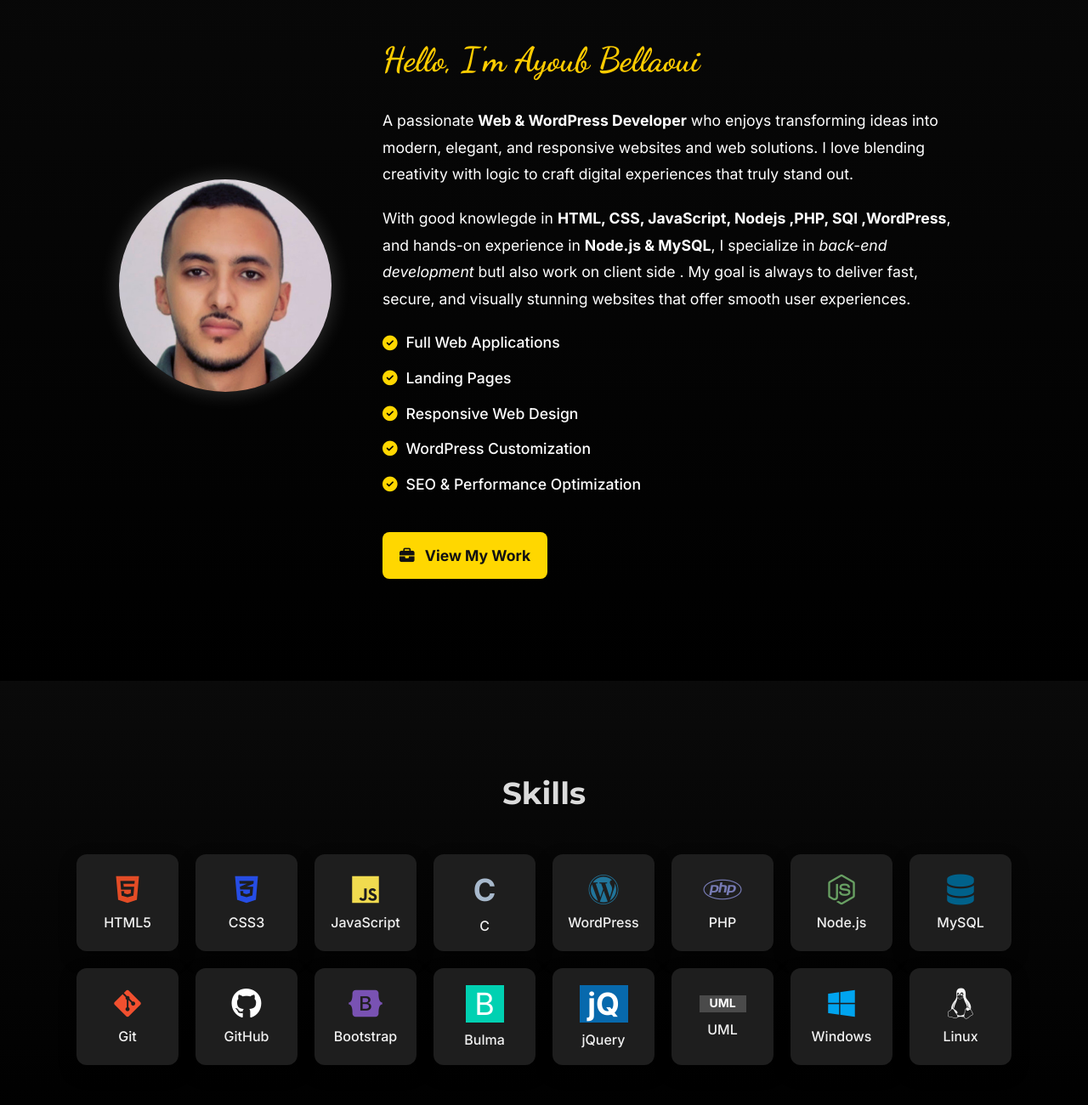
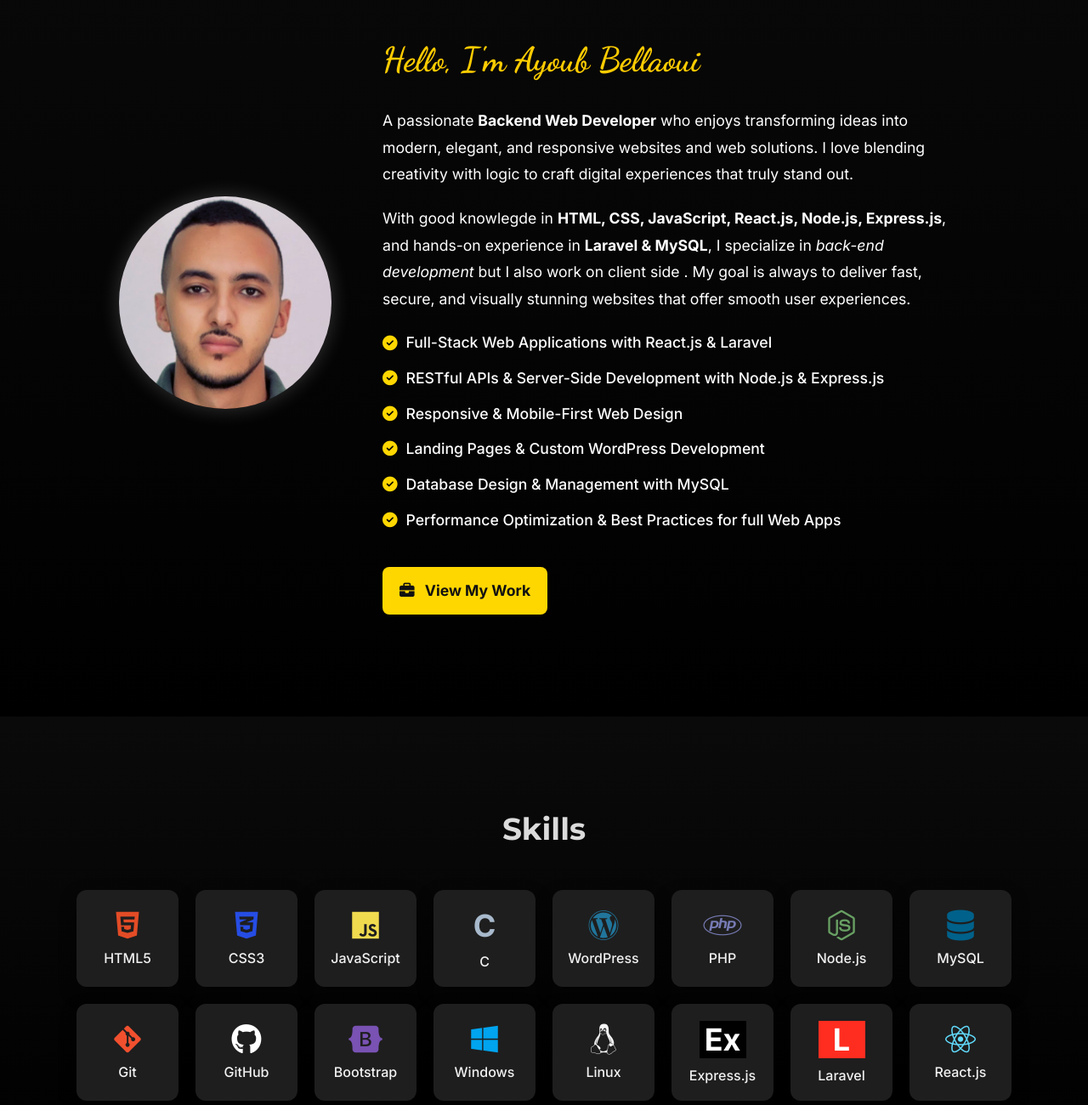
Before and after one commit to AyoubBellaoui/Portfolio, a plain HTML site: page MyNewPortfolio/index.html in a window 1280 px wide. Shown: the part 1120-2420 px from the top of the page at 85% size. Drawn offline with nearby package versions, Linux system fonts and the light colour scheme.

Commit message:
Add files via upload

```diff
--- a/MyNewPortfolio/index.html
+++ b/MyNewPortfolio/index.html
@@ -43,7 +43,7 @@
 
     <section class="main-section" id="main">
         <div class="intro-section">
-            <p class="intro-text">Ayoub Bellaoui Portfolio <br> <span class="small-text-intro">Web & WordPress Developer | Building Web Solutions</span></p>
+            <p class="intro-text">Ayoub Bellaoui Portfolio <br> <span class="small-text-intro">Backend Web Developer | Building Web Solutions</span></p>
         </div>
     </section>
 
@@ -61,26 +61,28 @@
         <div class="about-text" data-aos="fade-left">
             <h3>Hello, I'm <span>Ayoub Bellaoui</span></h3>
             <p class="about-intro">
-            A passionate <strong>Web & WordPress Developer</strong> who enjoys transforming ideas into
+            A passionate <strong>Backend Web Developer</strong> who enjoys transforming ideas into
             <span>modern, elegant, and responsive websites and web solutions</span>. I love blending creativity with logic to
             craft digital experiences that truly stand out.
             </p>
 
             <p class="about-details">
-            With good knowlegde in <strong>HTML, CSS, JavaScript, Nodejs ,PHP, SQl ,WordPress</strong>, and hands-on experience
-            in <strong>Node.js & MySQL</strong>, I specialize in <em>back-end development</em> butI also work on client side
+            With good knowlegde in <strong>HTML, CSS, JavaScript, React.js, Node.js, Express.js</strong>, and hands-on experience
+            in <strong>Laravel & MySQL</strong>, I specialize in <em>back-end development</em> but I also work on client side
             . My goal is always to deliver fast, secure, and visually stunning
             websites that offer smooth user experiences.
             </p>
 
             <!-- Quick Highlights -->
             <ul class="about-highlights">
-            <li><i class="fas fa-check-circle"></i> Full Web Applications</li>
-            <li><i class="fas fa-check-circle"></i> Landing Pages</li>
-            <li><i class="fas fa-check-circle"></i> Responsive Web Design</li>
-            <li><i class="fas fa-check-circle"></i> WordPress Customization</li>
-            <li><i class="fas fa-check-circle"></i> SEO & Performance Optimization</li>
+                <li><i class="fas fa-check-circle"></i> Full-Stack Web Applications with React.js & Laravel</li>
+                <li><i class="fas fa-check-circle"></i> RESTful APIs & Server-Side Development with Node.js & Express.js</li>
+                <li><i class="fas fa-check-circle"></i> Responsive & Mobile-First Web Design</li>
+                <li><i class="fas fa-check-circle"></i> Landing Pages & Custom WordPress Development</li>
+                <li><i class="fas fa-check-circle"></i> Database Design & Management with MySQL</li>
+                <li><i class="fas fa-check-circle"></i> Performance Optimization & Best Practices for full Web Apps</li>
             </ul>
+
 
             <!-- Call to Action -->
             <a href="#projects" class="about-btn">
@@ -95,8 +97,8 @@
 
 <section class="skills-section" id="skills">
     <div class="container">
-            <h2 class="section-title" data-aos="fade-up">Skills</h2>
-            <div class="skills-grid">
+        <h2 class="section-title" data-aos="fade-up">Skills</h2>
+        <div class="skills-grid">
             <!-- HTML -->
             <div class="skill-card" data-aos="fade-up">
                 <i class="fab fa-html5 skill-icon" style="color:#e34c26;"></i>
@@ -152,21 +154,6 @@
                 <i class="fab fa-bootstrap skill-icon" style="color:#7952b3;"></i>
                 <span>Bootstrap</span>
             </div>
-            <!-- Bulma -->
-            <div class="skill-card" data-aos="fade-up" data-aos-delay="1100">
-                <div class="skill-icon" style="background-color:#00d1b2; color:#fff; width: 45px;">B</div>
-                <span>Bulma</span>
-            </div>
-            <!-- jQuery -->
-            <div class="skill-card" data-aos="fade-up" data-aos-delay="1400">
-                <div class="skill-icon" style="background-color:#0769ad; color:white; font-weight:bold; width: 57px;">jQ</div>
-                <span>jQuery</span>
-            </div>
-            <!-- UML -->
-            <div class="skill-card" data-aos="fade-up" data-aos-delay="1500">
-                <div class="skill-icon" style="background-color:#4a4a4a; color:#ffffff; font-size:14px; font-weight:bolder; width: 55px; height: 20px;">UML</div>
-                <span>UML</span>
-            </div>
             <!-- Windows -->
             <div class="skill-card" data-aos="fade-up" data-aos-delay="1200">
                 <i class="fab fa-windows skill-icon" style="color:#00a4ef;"></i>
@@ -178,6 +165,21 @@
                 <span>Linux</span>
             </div>
 
+            <!-- Express.js -->
+            <div class="skill-card" data-aos="fade-up" data-aos-delay="1400">
+                <div class="skill-icon" style="background-color:#000000; color:#ffffff; font-weight:bold; width: 55px;">Ex</div>
+                <span>Express.js</span>
+            </div>
+            <!-- Laravel -->
+            <div class="skill-card" data-aos="fade-up" data-aos-delay="1500">
+                <div class="skill-icon" style="background-color:#ff2d20; color:#fff; font-weight:bold; width: 55px;">L</div>
+                <span>Laravel</span>
+            </div>
+            <!-- React.js -->
+            <div class="skill-card" data-aos="fade-up" data-aos-delay="1600">
+                <i class="fab fa-react skill-icon" style="color:#61dafb;"></i>
+                <span>React.js</span>
+            </div>
         </div>
     </div>
 </section>
--- a/MyNewPortfolio/static/style.css
+++ b/MyNewPortfolio/static/style.css
@@ -754,3 +754,7 @@ html, body {
     color: #888;
     margin-top: 10px;
 }
+
+body {
+    background-color: #0d0d0d; /* Match your footer background */
+}
```
Also changed, not shown: 1 other file.
